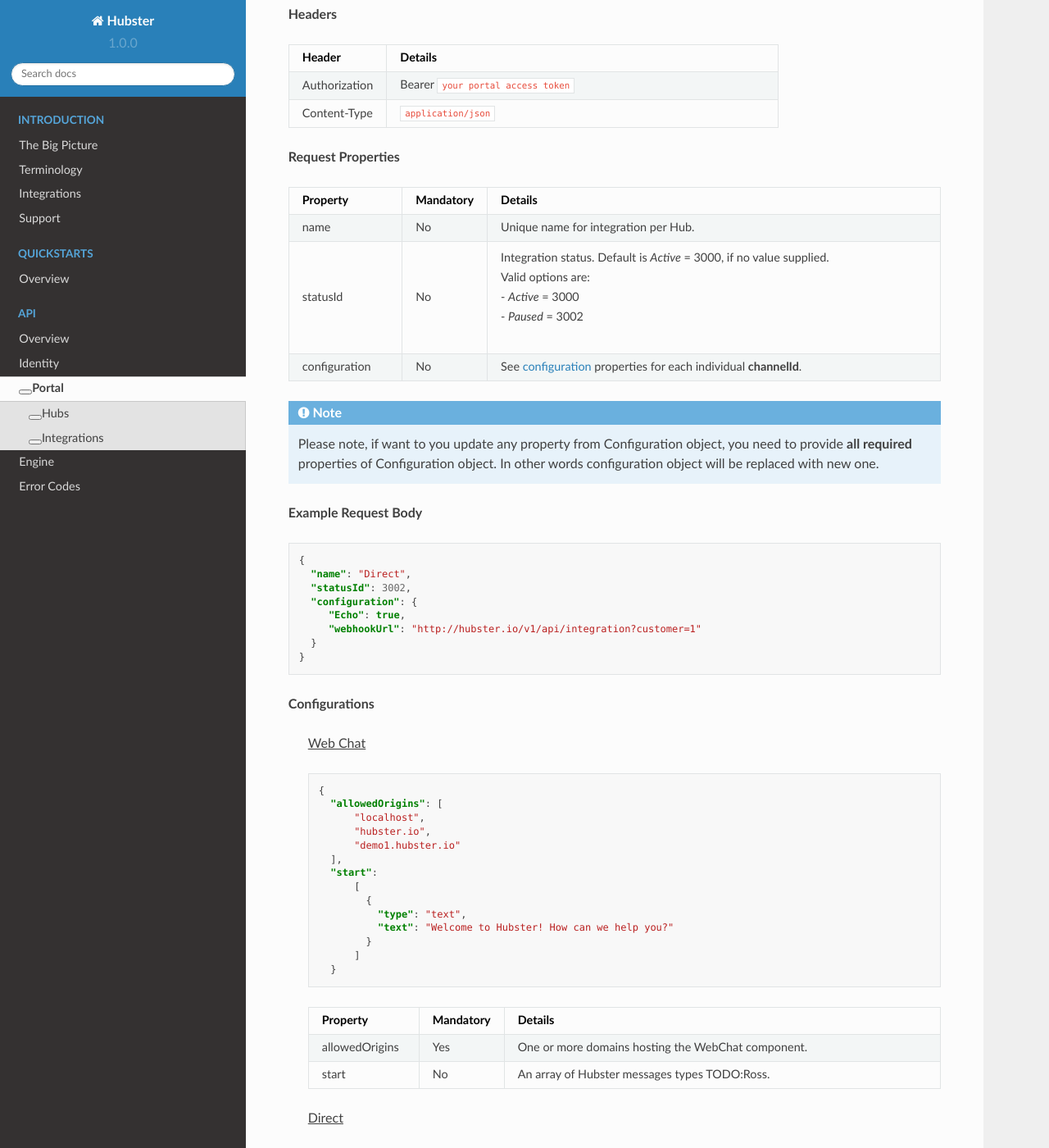
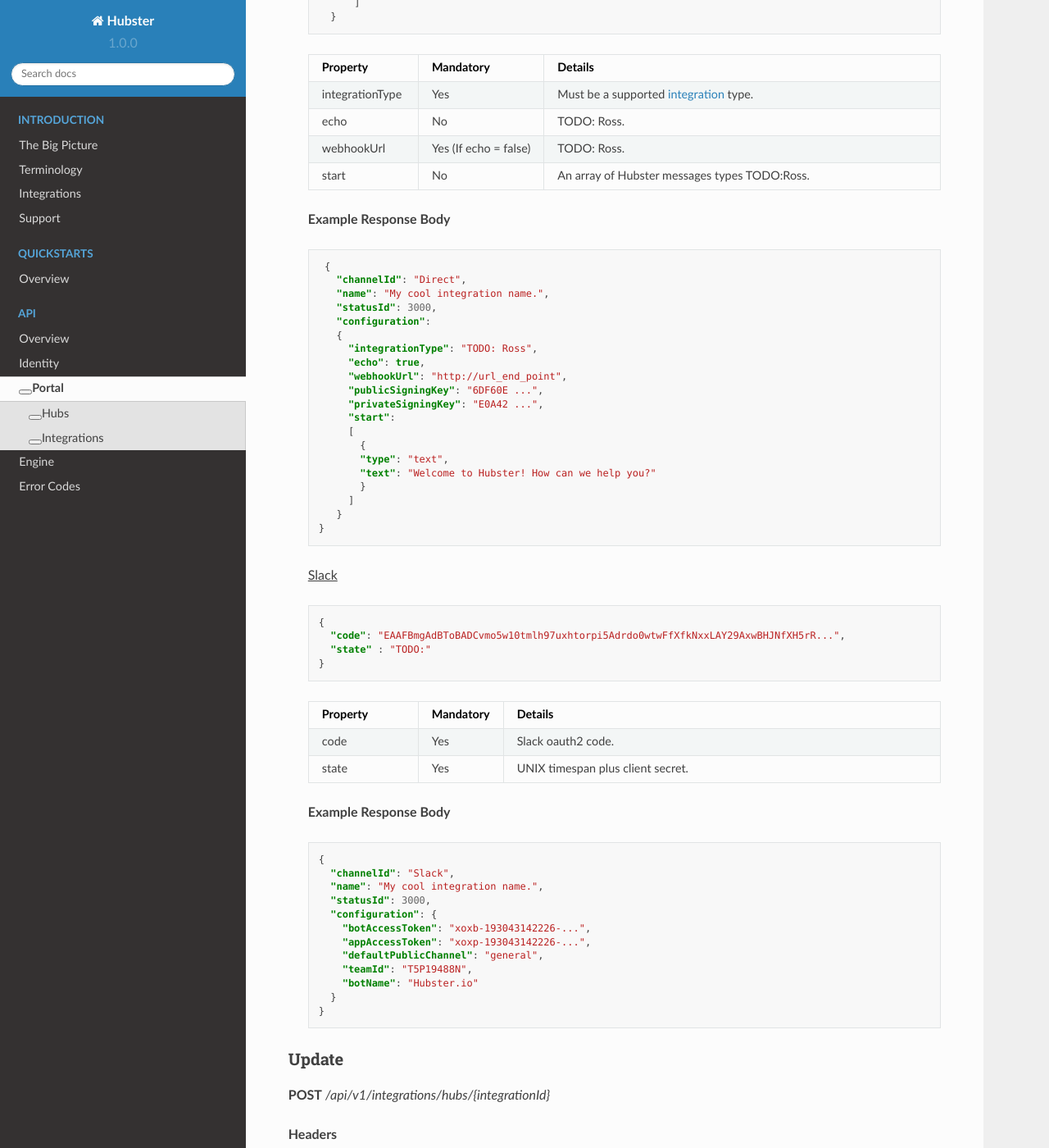
Before and after one commit to hubsterio/docs, a Sphinx documentation site: the page built from docs/api/2_portal.rst, in a window 1280 px wide and 1400 px high, scrolled down 9503 px. Shown: the whole window at 82% size. Built offline with Sphinx 7.4.7 and the Read the Docs theme 2.0.0, drawn with Linux system fonts in a browser that asks for light colours; some of the changed text lies outside the part shown.

Commit message:
Request responses for Create actions.

```diff
--- a/docs/api/2_portal.rst
+++ b/docs/api/2_portal.rst
@@ -512,6 +512,27 @@
       - Yes
       - Phone number SID.
 
+  **Example Response Body**
+
+  .. code-block:: JSON
+
+    {
+      "channelId": "TwilioSMS",
+      "name": "My cool integration name.",
+      "statusId": 3000,
+      "configuration": {
+        "accountSid": "AC1fc1c1722444b0c6313d3da98...",
+        "authToken": "cb8c5367c3c4586ecb589e25570....",
+        "numberSid": "PN667435536f4d1cefdf054ecf9....",
+        "phoneNumber": "+16476960000",
+        "capabilities": {
+          "mms": true,
+          "sms": true,
+          "voice": true
+        }
+      }
+    }
+
   :underline:`Messenger`
 
   .. code-block:: JSON
@@ -530,6 +551,22 @@
     * - pageAccessToken
       - Yes
       - Facebook page access token.
+
+
+  **Example Response Body**
+
+  .. code-block:: JSON
+
+    {
+      "channelId": "Messenger",
+      "name": "My cool integration name.",
+      "statusId": 3000,
+      "configuration": {
+        "appId": "35360465938...",
+        "pageId": "1013889883...",
+        "pageAccessToken": "EAAFBm..."
+      }
+    }
 
   :underline:`Web Chat`
 
@@ -601,6 +638,30 @@
       - No
       - An array of Hubster messages types TODO:Ross.
 
+  **Example Response Body**
+
+  .. code-block:: JSON
+
+    {
+      "channelId": "Direct",
+      "name": "My cool integration name.",
+      "statusId": 3000,
+      "configuration":
+      {
+        "integrationType": "TODO: Ross",
+        "echo": true,
+        "webhookUrl": "http://url_end_point",
+        "publicSigningKey": "6DF60E ...",
+        "privateSigningKey": "E0A42 ...",
+        "start":
+        [
+          {
+          "type": "text",
+          "text": "Welcome to Hubster! How can we help you?"
+          }
+        ]
+      }
+   }
 
   :underline:`Slack`
 
@@ -624,6 +685,24 @@
     * - state
       - Yes
       - UNIX timespan plus client secret.
+
+  **Example Response Body**
+
+  .. code-block:: JSON
+
+    {
+      "channelId": "Slack",
+      "name": "My cool integration name.",
+      "statusId": 3000,
+      "configuration": {
+        "botAccessToken": "xoxb-193043142226-...",
+        "appAccessToken": "xoxp-193043142226-...",
+        "defaultPublicChannel": "general",
+        "teamId": "T5P19488N",
+        "botName": "Hubster.io"
+      }
+    }
+
 
 Update
 ******
```
